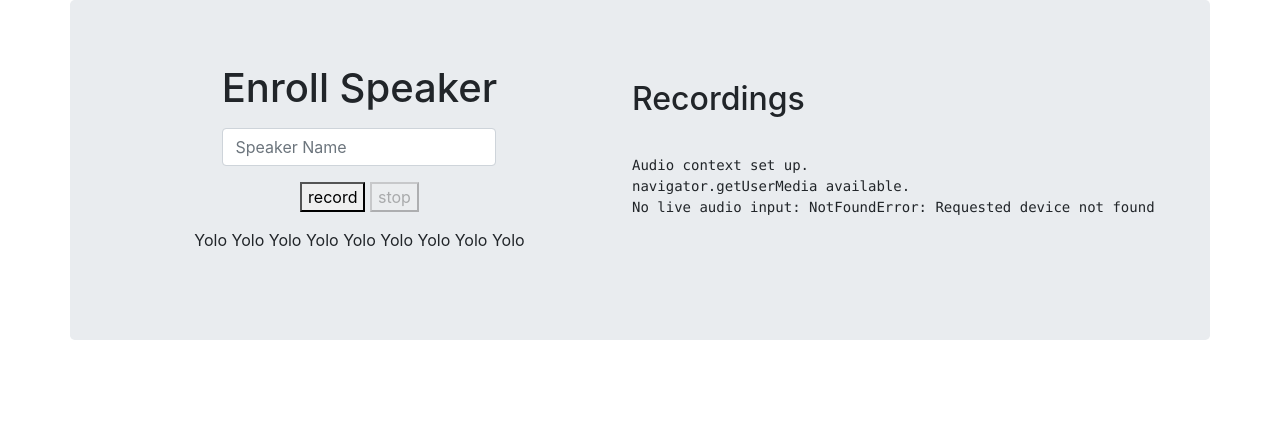
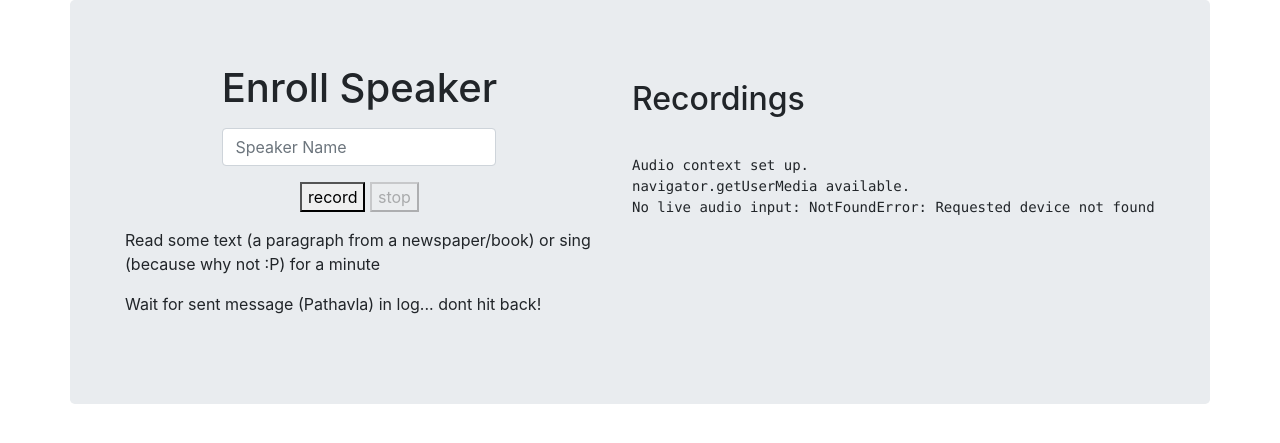
Before and after one commit to rjagiasi/SpeakerRecognition, a Flask app: template WebApp/app/templates/enroll_speaker.html in a window 1280 px wide. Shown: the top 443 px of the page. Run offline with Flask 2, Linux system fonts and the light colour scheme; the template is opened without the code that fills it, so the values that code supplies are empty; parts of the project's set-up code (start-up, migrations or seed data) failed here and were passed over; some libraries are stand-ins or nearby versions.

Commit message:
Final Touches

```diff
--- a/WebApp/app/templates/enroll_speaker.html
+++ b/WebApp/app/templates/enroll_speaker.html
@@ -17,7 +17,7 @@
           <button onclick="stopRecording(this);" disabled>stop</button>
           <span id="stopWatch"></span>
         </div>
-        <div class="p-2"><p>Yolo Yolo Yolo Yolo Yolo Yolo Yolo Yolo Yolo </p></div>
+        <div class="p-2"><p>Read some text (a paragraph from a newspaper/book) or sing (because why not :P) for a minute </p><p> Wait for sent message (Pathavla) in log... dont hit back! </p></div>
       </div>
     </div>
 
@@ -67,7 +67,7 @@
       clock = 0
       stopWatch = setInterval(function () {
         document.getElementById("stopWatch").innerText = clock++;
-        if (clock > 10) {
+        if (clock > 50) {
           button.nextElementSibling.disabled = false;
         }
       }, 1000);
--- a/WebApp/app/templates/recognize_speaker.html
+++ b/WebApp/app/templates/recognize_speaker.html
@@ -13,6 +13,7 @@
           <button onclick="stopRecording(this);" disabled>stop</button>
           <span id="stopWatch"></span>
         </div>
+        <p>Speak anything for 5 to 10 seconds!</p>
       </div>
     </div>
 
```
